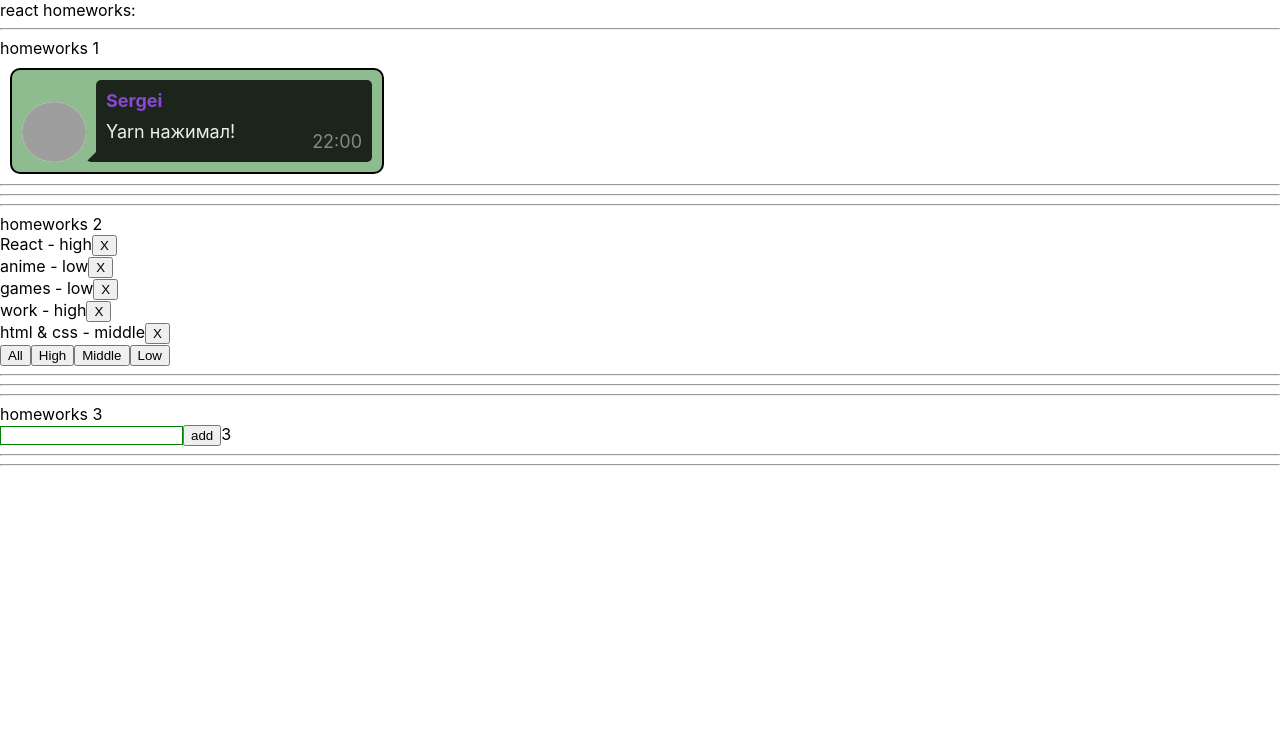
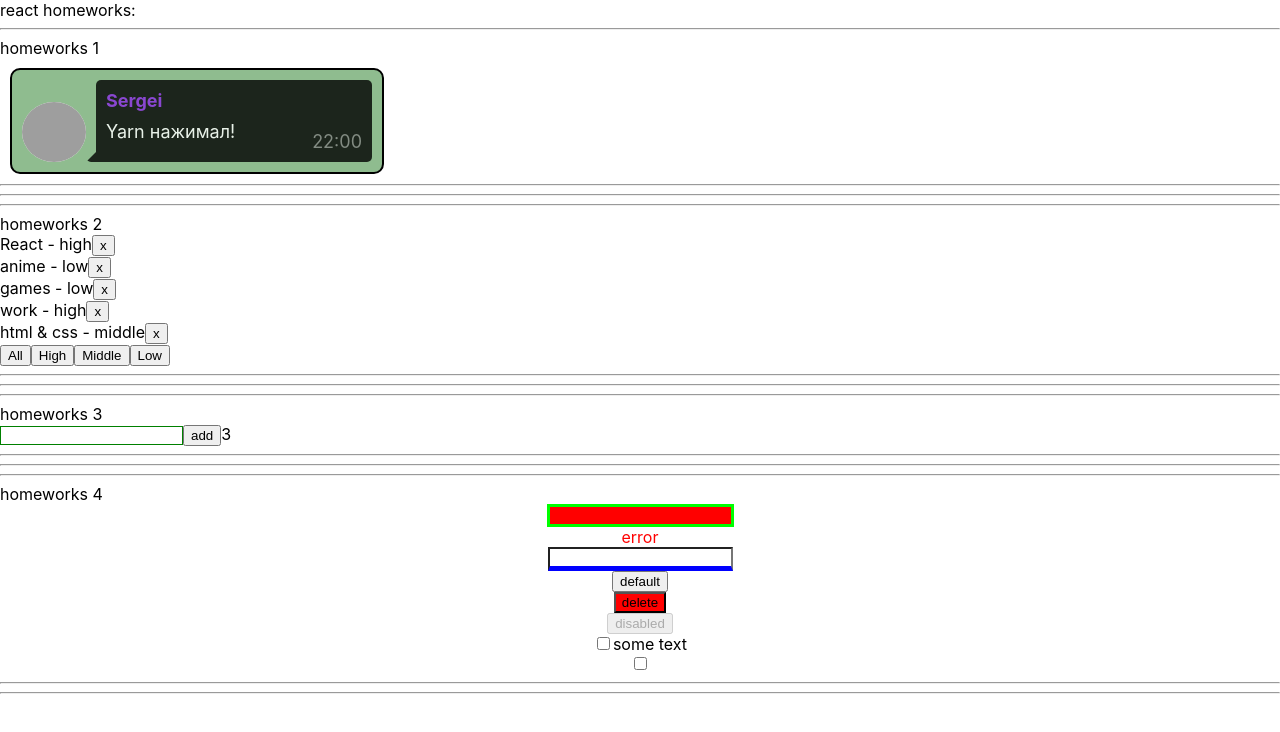
Before and after one commit to S1aven/homeworks-react, a React (Create React App) app: page / in a window 1280 px wide. Shown: the top 732 px of the page. Built offline with nearby package versions, Linux system fonts and the light colour scheme; grey boxes are pictures that could not be loaded.

Commit message:
homework_5

```diff
--- a/src/p1-main/m1-ui/u1-app/App.tsx
+++ b/src/p1-main/m1-ui/u1-app/App.tsx
@@ -3,6 +3,8 @@ import s from './App.module.css'
 import HW1 from '../../../p2-homeworks/h1/HW1'
 import HW2 from "../../../p2-homeworks/h2/HW2";
 import HW3 from "../../../p2-homeworks/h3/HW3";
+import HW4 from "../../../p2-homeworks/h4/HW4";
+import HW5 from "../../../p2-homeworks/h5/HW5";
 
 function App() {
   return (
@@ -11,9 +13,8 @@ function App() {
       <HW1/>
       <HW2/>
       <HW3/>
-            {/*<HW4/>*/}
+      <HW4/>
       {/*<HW5/>*/}
-
     </div>
   )
 }
--- a/src/p2-homeworks/h2/Affair.tsx
+++ b/src/p2-homeworks/h2/Affair.tsx
@@ -1,5 +1,6 @@
 import React from 'react'
 import {AffairType} from "./HW2";
+import SuperButton from "../h4/common/c2-SuperButton/SuperButton";
 
 type AffairPropsType = {
   // key не нужно типизировать
@@ -17,7 +18,8 @@ function Affair(props: AffairPropsType) {
     <div>
       <span>{`${props.affair.name} - `}</span>
       <span>{props.affair.priority}</span>
-      <button onClick={deleteCallback}>X</button>
+      {/*<button onClick={deleteCallback}>X</button>*/}
+      <SuperButton onClick={deleteCallback}>x</SuperButton>
     </div>
   )
 }
--- a/src/p2-homeworks/h2/Affairs.tsx
+++ b/src/p2-homeworks/h2/Affairs.tsx
@@ -1,6 +1,7 @@
 import React from 'react'
 import Affair from './Affair'
 import {AffairType, FilterType} from './HW2'
+import SuperButton from "../h4/common/c2-SuperButton/SuperButton";
 
 type AffairsPropsType = { // need to fix any
   data: Array<AffairType>
@@ -9,6 +10,7 @@ type AffairsPropsType = { // need to fix any
 }
 
 function Affairs(props: AffairsPropsType) {
+
   const mappedAffairs = props.data.map((a: AffairType) => (
     <Affair // should work
       key={a._id} // кеи ОБЯЗАТЕЛЬНЫ в 99% - так что лучше их писать всегда при создании компонент в мапе
@@ -26,11 +28,15 @@ function Affairs(props: AffairsPropsType) {
     <div>
 
       {mappedAffairs}
+      <SuperButton onClick={setAll}>All</SuperButton>
+      <SuperButton onClick={setHigh}>High</SuperButton>
+      <SuperButton onClick={setMiddle}>Middle</SuperButton>
+      <SuperButton onClick={setLow}>Low</SuperButton>
 
-      <button onClick={setAll}>All</button>
-      <button onClick={setHigh}>High</button>
-      <button onClick={setMiddle}>Middle</button>
-      <button onClick={setLow}>Low</button>
+      {/*<button onClick={setAll}>All</button>*/}
+      {/*<button onClick={setHigh}>High</button>*/}
+      {/*<button onClick={setMiddle}>Middle</button>*/}
+      {/*<button onClick={setLow}>Low</button>*/}
     </div>
   )
 }
--- a/src/p2-homeworks/h3/Greeting.tsx
+++ b/src/p2-homeworks/h3/Greeting.tsx
@@ -1,5 +1,6 @@
 import React, {ChangeEvent} from 'react'
 import s from './Greeting.module.css'
+import SuperInputText from "../h4/common/c1-SuperInputText/SuperInputText";
 
 type GreetingPropsType = {
   name: string // need to fix any
@@ -17,6 +18,7 @@ const Greeting: React.FC<GreetingPropsType> = (
 
   return (
     <div>
+      {/*<SuperInputText value={name} onChange={setNameCallback} className={inputClass}/>*/}
       <input value={name} onChange={setNameCallback} className={inputClass}/>
       <span>{error}</span>
       <button onClick={addUser}>add</button>
--- a/src/p2-homeworks/h3/GreetingContainer.tsx
+++ b/src/p2-homeworks/h3/GreetingContainer.tsx
@@ -18,6 +18,7 @@ const GreetingContainer: React.FC<GreetingContainerPropsType> = ({users, addUser
 
   const setNameCallback = (e: ChangeEvent<HTMLInputElement>) => { // need to fix any
     setName(e.currentTarget.value) // need to fix
+    setError('')
   }
   const addUser = () => {
     if(name === '') {
@@ -26,7 +27,7 @@ const GreetingContainer: React.FC<GreetingContainerPropsType> = ({users, addUser
       addUserCallback(name)
       alert(`Hello ${name}!`) // need to fix
       setName('')
-      setError('')
+      // setError('')
     }
   }
 
--- a/src/p2-homeworks/h4/common/c1-SuperInputText/SuperInputText.module.css
+++ b/src/p2-homeworks/h4/common/c1-SuperInputText/SuperInputText.module.css
@@ -1,3 +1,7 @@
+.input:focus {
+    outline: none;
+}
+
 .superInput {
 
 }
--- a/src/p2-homeworks/h4/common/c1-SuperInputText/SuperInputText.tsx
+++ b/src/p2-homeworks/h4/common/c1-SuperInputText/SuperInputText.tsx
@@ -39,8 +39,9 @@ const SuperInputText: React.FC<SuperInputTextPropsType> = (
   }
 
   const finalSpanClassName = `${s.error} ${spanClassName ? spanClassName : ''}`
-    const finalInputClassName = `${s.errorInput} ${className}` // need to fix with (?:) and s.superInput
-
+  // const finalInputClassName = `${s.errorInput} ${className}` // need to fix with (?:) and s.superInput
+  const finalInputClassName = `${s.input} ${error ? s.errorInput : s.superInput} ${className}`
+  // const finalInputClassName = error ? `${s.errorInput} ${className}` : `${s.superInput} ${className}`
   return (
     <>
       <input
--- a/src/p2-homeworks/h4/common/c3-SuperCheckbox/SuperCheckbox.tsx
+++ b/src/p2-homeworks/h4/common/c3-SuperCheckbox/SuperCheckbox.tsx
@@ -21,6 +21,9 @@ const SuperCheckbox: React.FC<SuperCheckboxPropsType> = (
 ) => {
     const onChangeCallback = (e: ChangeEvent<HTMLInputElement>) => {
         // сделайте так чтоб работал onChange и onChangeChecked
+      onChange && onChange(e)
+
+      onChangeChecked && onChangeChecked(e.currentTarget.checked)
     }
 
     const finalInputClassName = `${s.checkbox} ${className ? className : ''}`
```
Also changed, not shown: package.json (+7 -1 lines), 1 other file (tests, documents, lock files or other folders). Lines whose indentation alone changed are shown as unchanged.
